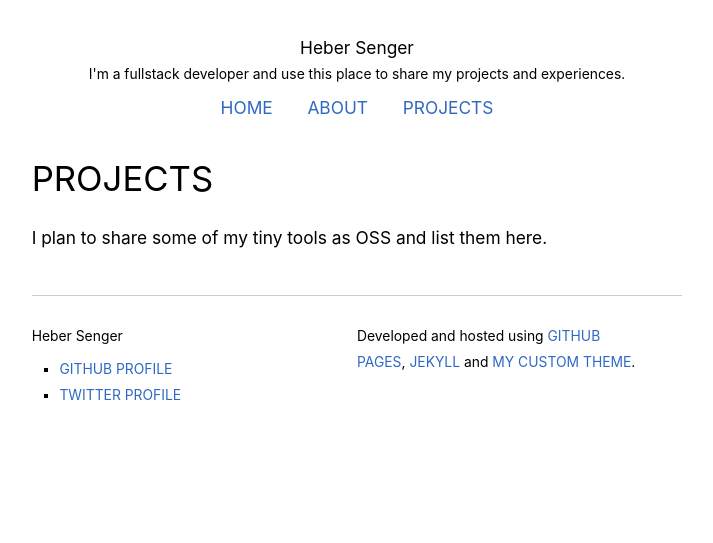
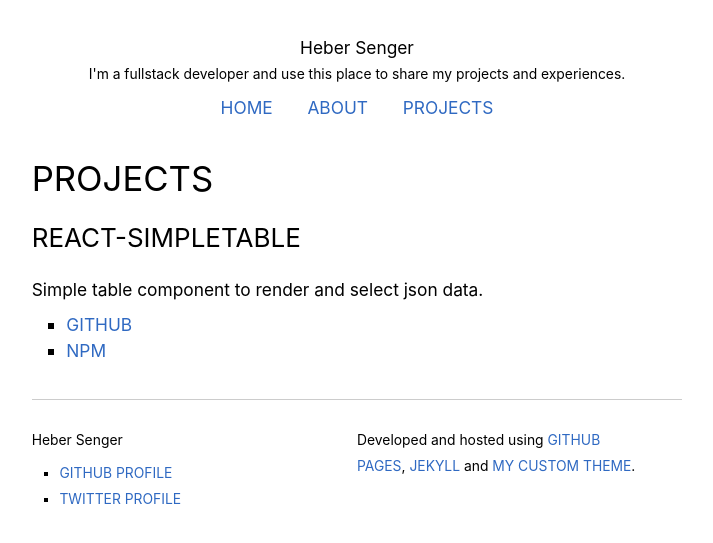
Before and after one commit to hesenger/hesenger.github.io, a Jekyll site: the page built from pages/projects.md, in a window 1280 px wide. Shown: the top 543 px of the page, without its empty margins (283-996 px from the left). Built offline with Jekyll 4.4.1, drawn with Linux system fonts in a browser that asks for light colours.

Commit message:
add react simpletable to projects table

```diff
--- a/pages/projects.md
+++ b/pages/projects.md
@@ -5,4 +5,8 @@ decription: "A list of main projects that I support as OSS"
 permalink: /projects/
 ---
 
-I plan to share some of my tiny tools as OSS and list them here.
+## react-simpletable
+
+Simple table component to render and select json data.
+- [github](https://github.com/hesenger/react-simpletable)
+- [npm](https://www.npmjs.com/package/@hesenger/react-simpletable)
```
